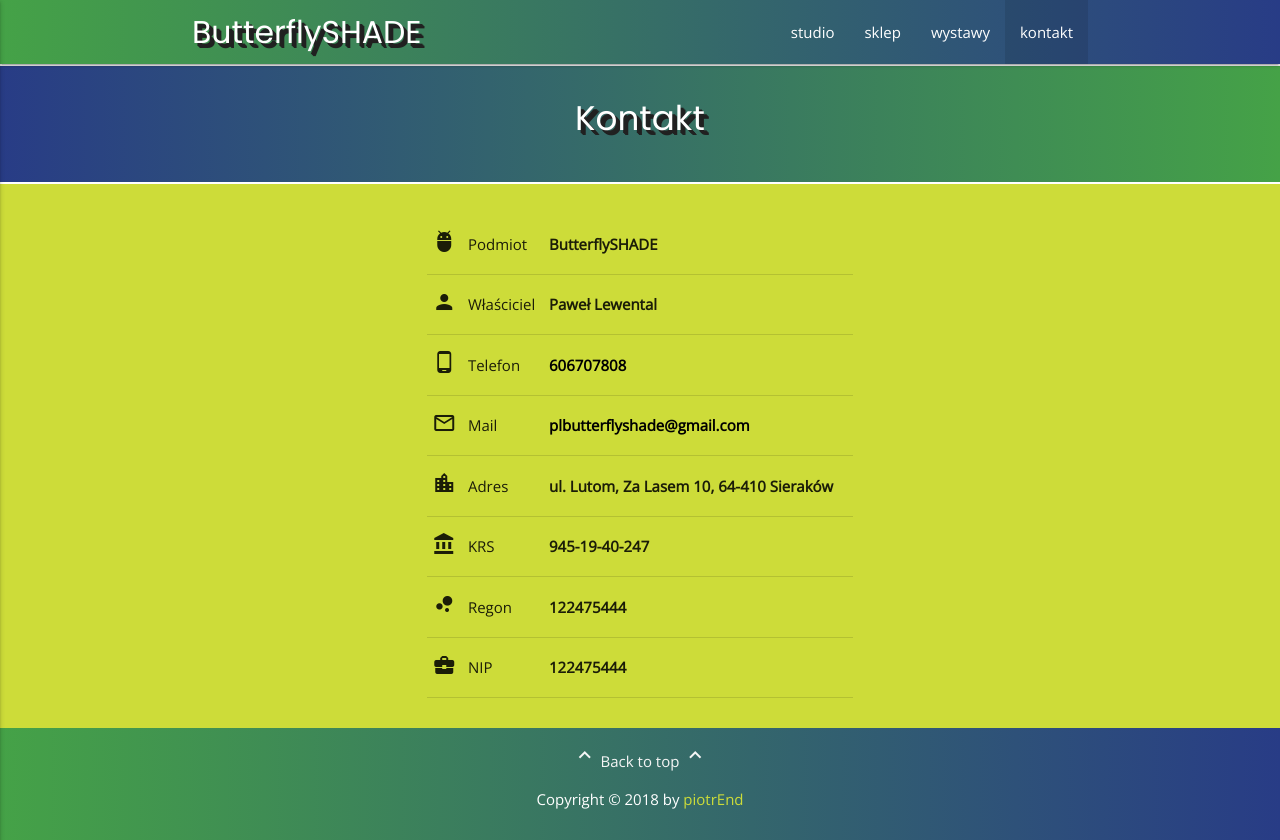
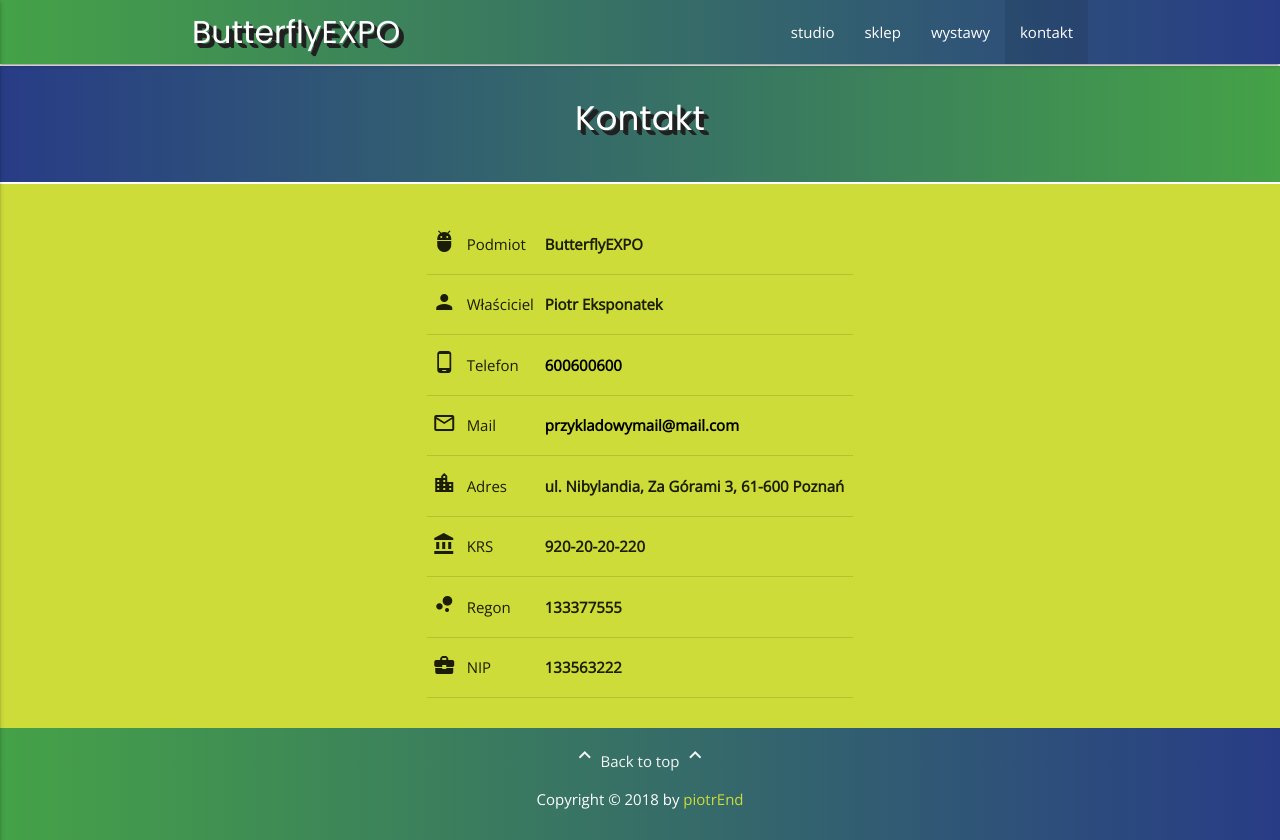
Before and after one commit to piotrEnd/butterflies, a website: page kontakt.html in a window 1280 px wide. Drawn offline with nearby package versions, Linux system fonts and the light colour scheme.

Commit message:
change dane osobowe

```diff
--- a/kontakt.html
+++ b/kontakt.html
@@ -1,27 +1,24 @@
 <!DOCTYPE html>
 <html lang="pl">
-
   <head>
-    <meta charset="UTF-8">
+    <meta charset="UTF-8" />
     <meta name="viewport" content="width=device-width, initial-scale=1.0" />
-    <link href="https://fonts.googleapis.com/css?family=Open+Sans|Poppins&amp;subset=latin-ext" rel="stylesheet">
-    <link href="https://fonts.googleapis.com/icon?family=Material+Icons" rel="stylesheet">
+    <link href="https://fonts.googleapis.com/css?family=Open+Sans|Poppins&amp;subset=latin-ext" rel="stylesheet" />
+    <link href="https://fonts.googleapis.com/icon?family=Material+Icons" rel="stylesheet" />
 
     <!-- <link rel="stylesheet" href="https://cdnjs.cloudflare.com/ajax/libs/materialize/0.100.2/css/materialize.min.css"> -->
     <link type="text/css" rel="stylesheet" href="css/materialize.min.css" media="screen,projection" />
     <link type="text/css" rel="stylesheet" href="css/style.css" />
 
-    <title>Butterfly SHADE Pawel Lewental </title>
+    <title>Butterfly SHADE Pawel Lewental</title>
   </head>
 
   <body class="lime scrollspy" id="top">
-
     <div class="navbar-fixed">
       <nav class="bg-contact">
         <div class="container">
-                <div class="nav-wrapper ">
-                    <a href="index.html" class="brand-logo ">ButterflySHADE
-                    </a>
+          <div class="nav-wrapper">
+            <a href="index.html" class="brand-logo">ButterflyEXPO </a>
             <a href="#" class="button-collapse sidenav-trigger" data-activates="mobile-nav">
               <i class="material-icons">menu</i>
             </a>
@@ -62,22 +59,21 @@
       </li>
     </ul>
 
-
-    <section class="section-heading white-text ">
+    <section class="section-heading white-text">
       <div class="overlay valign-wrapper bg-contact-heading">
         <div class="container">
           <div class="row">
             <div class="col s12 center">
-                        <h4>Kontakt </h4>
+              <h4>Kontakt</h4>
             </div>
           </div>
         </div>
       </div>
     </section>
 
-    <section class="section-info ">
+    <section class="section-info">
       <div class="container">
-            <div class="row ">
+        <div class="row">
           <div class="col l6 offset-l3 m8 offset-m2">
             <table class="highlight">
               <tr>
@@ -85,22 +81,22 @@
                   <i class="material-icons">adb</i>
                 </td>
                 <td>Podmiot</td>
-                            <td>ButterflySHADE</td>
+                <td>ButterflyEXPO</td>
               </tr>
               <tr>
                 <td>
                   <i class="material-icons">person</i>
                 </td>
                 <td>Właściciel</td>
-                            <td>Paweł Lewental </td>
+                <td>Piotr Eksponatek</td>
               </tr>
               <tr>
                 <td>
-                                <i class="material-icons"> phone_android</i>
+                  <i class="material-icons">phone_android</i>
                 </td>
                 <td>Telefon</td>
                 <td>
-                                <a href="tel:+48606707808">606707808</a>
+                  <a href="tel:+48600600600">600600600</a>
                 </td>
               </tr>
               <tr>
@@ -109,7 +105,7 @@
                 </td>
                 <td>Mail</td>
                 <td>
-                                <a href="mailto:plbutterflyshade@gmail.com">plbutterflyshade@gmail.com</a>
+                  <a href="mailto:przykladowymail@mail.com">przykladowymail@mail.com</a>
                 </td>
               </tr>
               <tr>
@@ -117,28 +113,28 @@
                   <i class="material-icons">location_city</i>
                 </td>
                 <td>Adres</td>
-                            <td>ul. Lutom, Za Lasem 10, 64-410 Sieraków</td>
+                <td>ul. Nibylandia, Za Górami 3, 61-600 Poznań</td>
               </tr>
               <tr>
                 <td>
                   <i class="material-icons">account_balance</i>
                 </td>
                 <td>KRS</td>
-                            <td>945-19-40-247</td>
+                <td>920-20-20-220</td>
               </tr>
               <tr>
                 <td>
                   <i class="material-icons">bubble_chart</i>
                 </td>
                 <td>Regon</td>
-                            <td>122475444</td>
+                <td>133377555</td>
               </tr>
               <tr>
                 <td>
                   <i class="material-icons">business_center</i>
                 </td>
                 <td>NIP</td>
-                            <td>122475444</td>
+                <td>133563222</td>
               </tr>
             </table>
           </div>
@@ -146,25 +142,21 @@
       </div>
     </section>
 
-
     <footer class="section white-text center bg-contact">
-        <a class="grey-text text-lighten-4 center " href="#top">
-            <i class="material-icons center ">keyboard_arrow_up</i> Back to top
-            <i class="material-icons center ">keyboard_arrow_up</i>
+      <a class="grey-text text-lighten-4 center" href="#top">
+        <i class="material-icons center">keyboard_arrow_up</i> Back to top
+        <i class="material-icons center">keyboard_arrow_up</i>
       </a>
-        <p>Copyright &copy; 2018 by
+      <p>
+        Copyright &copy; 2018 by
         <a class="mail lime-text" href="mailto:piotrend@gmail.com">piotrEnd</a>
       </p>
     </footer>
-
 
     <script type="text/javascript " src="https://code.jquery.com/jquery-3.2.1.min.js "></script>
     <!-- <script src="https://cdnjs.cloudflare.com/ajax/libs/materialize/0.100.2/js/materialize.min.js"></script> -->
     <script type="text/javascript " src="js/materialize.min.js "></script>
 
-    <script src="js/script.js">
-    </script>
-
+    <script src="js/script.js"></script>
   </body>
-
 </html>
```
Also changed, not shown: index.html (+46 -72 lines). Lines whose indentation alone changed are shown as unchanged.
